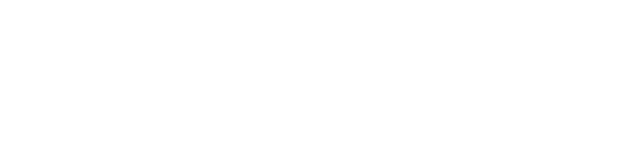
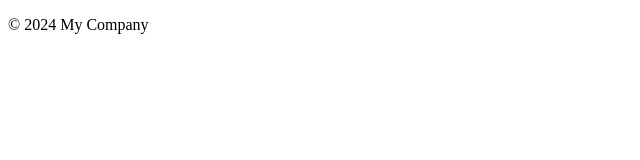
Before and after one commit to wubetbirhanu07-ui/project1, a plain HTML site: page index.html in a window 1280 px wide. Shown: the whole page, without its empty margins (0-640 px from the left). Drawn offline with Linux system fonts and the light colour scheme.

Commit message:
added index.html.

```diff
--- a/index.html
+++ b/index.html
@@ -6,6 +6,8 @@
     <title>Document</title>
 </head>
 <body>
-
+    <footer>
+  <p>&copy; 2024 My Company</p>
+</footer>
 </body>
 </html>
```
